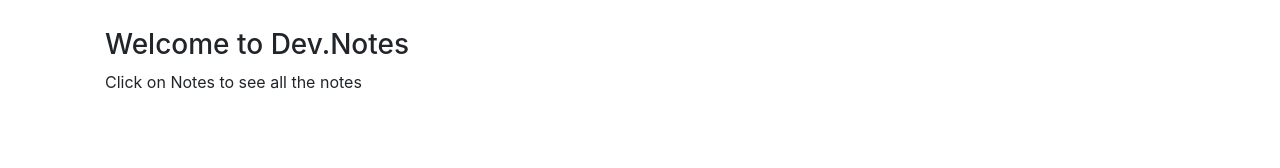
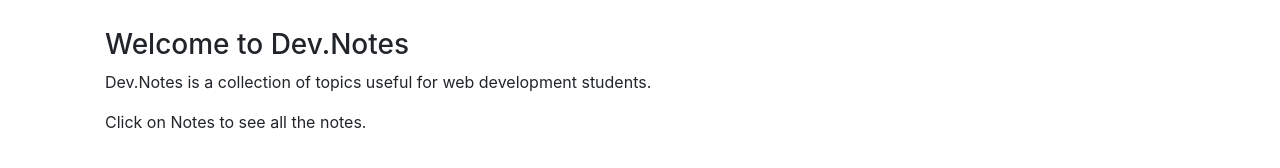
Before and after one commit to anudukkipati/react-redux-DevNotes, a React (Create React App) app in the folder devnotes-frontend/: page / in a window 1280 px wide. Shown: the part 272-440 px from the top of the page. Built offline with nearby package versions, Linux system fonts and the light colour scheme.

Commit message:
updated home.js

```diff
--- a/devnotes-frontend/src/components/Home.js
+++ b/devnotes-frontend/src/components/Home.js
@@ -5,7 +5,8 @@
     return (
         <div className ="home">
             <h3>Welcome to Dev.Notes</h3>
-            <p>Click on Notes to see all the notes</p>
+            <p>Dev.Notes is a collection of topics useful for web development students.</p>
+            <p>Click on Notes to see all the notes.</p>
         </div>
     )
 }
```
